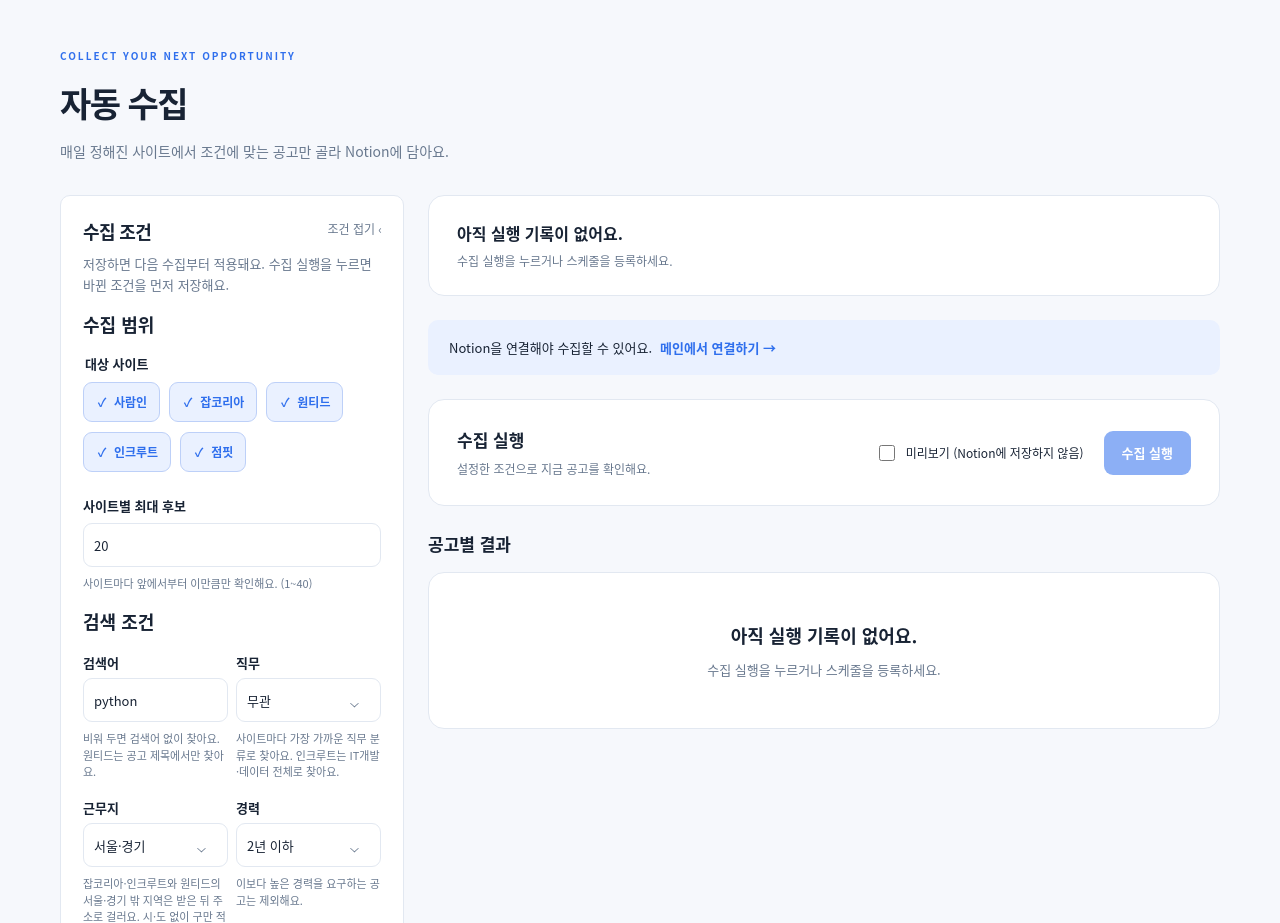
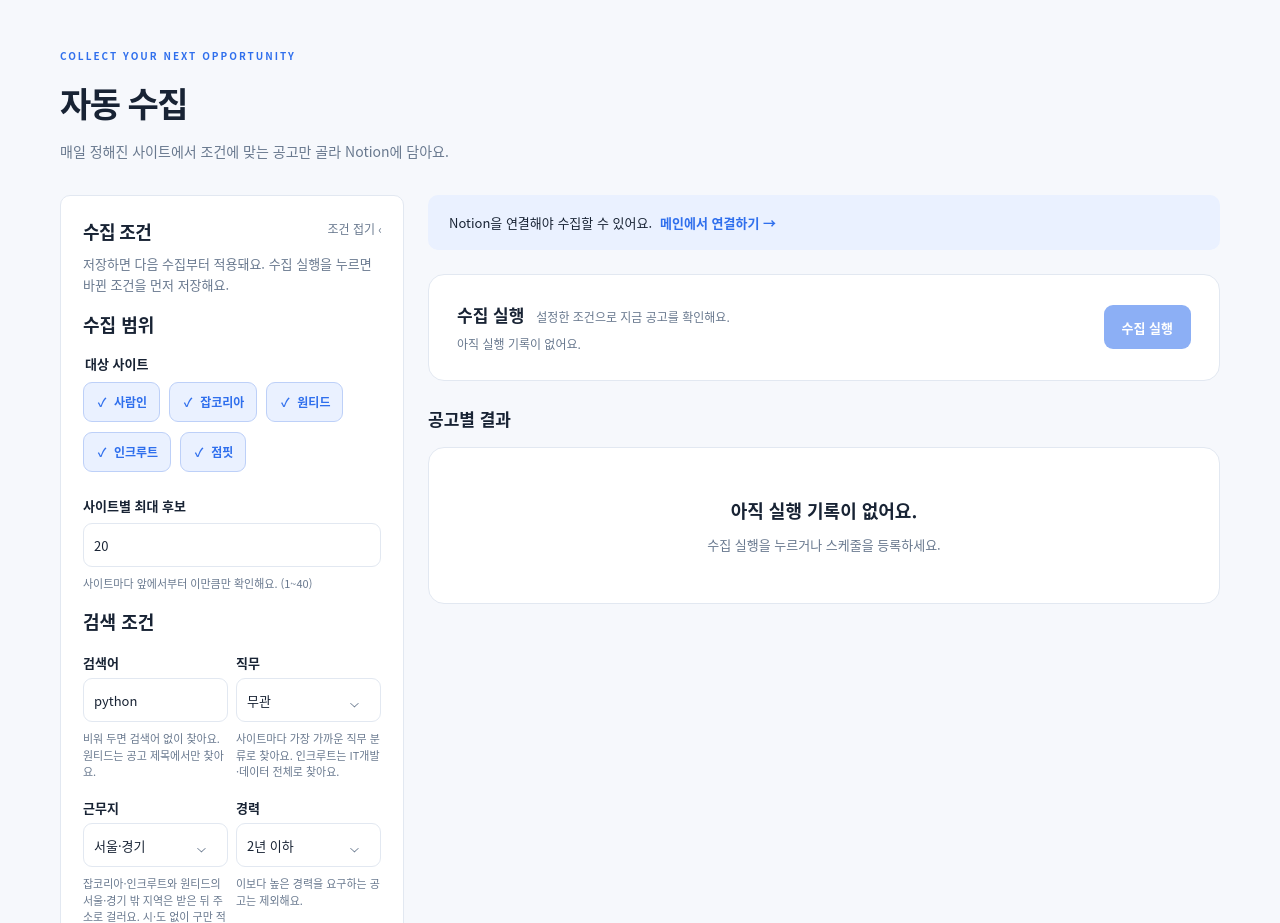
Before and after one commit to khangte/jobdama, a FastAPI app: page /collect in a window 1280 px wide. Shown: the part 88-1011 px from the top of the page. Run offline with FastAPI, Linux system fonts and the light colour scheme.

Commit message:
feat(collect): 마지막 실행 정보를 수집 실행 상자로 이동
- 마지막 실행 날짜·시간과 결과 건수를 수집 실행 상자 안에 표시
- 안내 문구를 제목 우측 같은 줄에 배치 (12px, 기존 색 유지)
- 데스크톱에서 실행방식·완료 시각 줄과 미리보기 상자 숨김 (모바일 표시 유지)
- 사이트별 집계 표 칸 높이 축소 (패딩 6px 14px)
- 사이트별 집계 표 후보~실패 열 너비 통일 (table-layout:fixed, 14%)
- 데스크톱 한정, 모바일 화면 변경 없음

Co-Authored-By: Claude Sonnet 5.5 <noreply@anthropic.com>

```diff
--- a/app/static/style.css
+++ b/app/static/style.css
@@ -36,7 +36,7 @@ a.brand{color:inherit;text-decoration:none}.composer{margin-bottom:28px}.results
 .run-controls{display:flex;align-items:center;gap:20px}.preview-check{display:flex;align-items:center;gap:8px;font-size:12px;white-space:nowrap}.preview-check input{accent-color:var(--blue);width:16px;height:16px}
 .run-panel button{white-space:nowrap}.run-panel button:disabled{opacity:.55;background:var(--blue);cursor:not-allowed}
 .notice{padding:17px 21px;background:var(--run-bg);border-radius:10px;color:var(--text);font-size:13px}.notice a{font-weight:700;margin-left:8px}
-.collect-summary{padding:26px 28px}.section-title{margin-bottom:16px}.summary-table{width:100%;border-collapse:collapse;text-align:left;font-size:12px}.summary-table th{color:var(--muted);font-weight:600;background:var(--bg)}.summary-table th,.summary-table td{padding:12px 14px;border-bottom:1px solid var(--border)}.summary-table th:first-child,.summary-table td:first-child{padding-left:16px}.summary-table tr:last-child td{border-bottom:0}.summary-table .site-error{color:var(--bad);font-size:11px;padding:3px 16px 12px}.summary-table .total{font-weight:700;background:#fbfdff}.summary-cards{display:none}
+.collect-summary{padding:26px 28px}.section-title{margin-bottom:16px}.summary-table{width:100%;border-collapse:collapse;text-align:left;font-size:12px}.summary-table th{color:var(--muted);font-weight:600;background:var(--bg)}.summary-table th,.summary-table td{padding:6px 14px;border-bottom:1px solid var(--border)}.summary-table th:first-child,.summary-table td:first-child{padding-left:16px}.summary-table tr:last-child td{border-bottom:0}.summary-table .site-error{color:var(--bad);font-size:11px;padding:3px 16px 12px}.summary-table .total{font-weight:700;background:#fbfdff}.summary-cards{display:none}
 .collect-results .results-heading{margin:0 0 14px}.filter-list{display:flex;flex-wrap:wrap;gap:6px;margin-bottom:15px}.filter-list a{padding:7px 11px;background:white;border:1px solid var(--border);border-radius:8px;color:var(--muted);font-size:12px}.filter-list a:hover{text-decoration:none}.filter-list a.selected{background:var(--run-bg);color:var(--blue);border-color:#bcd0fa;font-weight:700}
 .collect-results .jobs{list-style:none;margin:0;padding:0}
 .badge.skipped{color:var(--info);background:var(--info-bg)}.badge.preview{color:var(--blue);background:var(--run-bg)}
@@ -67,8 +67,15 @@ select,textarea{font:inherit}select:focus-visible,textarea:focus-visible{outline
 @media(max-width:600px){.settings-form{margin-top:24px;gap:18px}.settings-intro h2{font-size:20px}.settings-lead{font-size:12px}.settings-panel{padding:23px 19px;gap:20px}.settings-panel h3,.words-details summary{font-size:16px}.sites-panel{gap:16px}.site-row{gap:18px}.settings-panel .site-field legend{margin-bottom:8px}.search-panel{padding-bottom:36px}.search-grid,.words-grid{grid-template-columns:1fr;gap:23px}.search-grid{grid-auto-rows:minmax(133px,auto)}.words-details[open] summary{margin-bottom:20px}.words-counts{display:block;margin:6px 0 0}.settings-panel .field textarea{height:94px;min-height:94px;font-size:11px}.words-grid .field-hint{font-size:10px}.words-grid{gap:18px}.settings-actions{display:grid;grid-template-columns:minmax(0,1fr)}.settings-actions button{width:100%;order:initial!important}.status-copy{order:initial!important}}
 @media(max-width:340px){.site-chip{padding:8px 10px}}
 
-.collect-desktop-copy,.collect-pagination,.collect-settings-toggle{display:none}
+.collect-desktop-copy,.collect-pagination,.collect-settings-toggle,.run-status{display:none}
 @media(min-width:1100px){
+  .summary-table{table-layout:fixed}
+  .summary-table th:not(:first-child){width:14%}
+  .collect-status-narrow{display:none}
+  .run-details,.run-status .preview,.run-controls .preview-check{display:none}
+  .run-heading{display:flex;align-items:baseline;gap:12px;flex-wrap:wrap}
+  .run-heading p{margin:0}
+  .run-status{display:block}
   .collect-layout{display:grid;grid-template-columns:344px minmax(0,1fr);gap:24px;align-items:start;margin-top:32px}
   .collect-layout:has(.collect-settings.collapsed){grid-template-columns:48px minmax(0,1fr)}
   .collect-settings{position:relative;min-width:0;padding:22px;background:var(--panel);border:1px solid var(--border);border-radius:10px}
--- a/app/templates/_collect.html
+++ b/app/templates/_collect.html
@@ -1,5 +1,5 @@
 <div id="collect" class="collect-stack" data-collect-status="{{ status }}" data-collect-run="{{ run.started_at if run else '' }}" hx-get="/collect/results?status={{ status }}" hx-trigger="{% if running %}every 2s, {% endif %}collect-started from:body" hx-swap="outerHTML">
-  <section class="panel collect-status" aria-label="수집 상태">
+  <section class="panel collect-status collect-status-narrow" aria-label="수집 상태">
     <div>
       {% if running %}<strong>수집 중이에요</strong><p>사이트를 하나씩 확인하고 있어요. 지금까지 {{ counts.all }}건을 처리했어요.</p>
       {% elif run %}<strong>마지막 실행 {{ run.started_at[:16].replace('T', ' ') }}</strong><p>실행 방식 {{ '화면' if run.trigger == 'screen' else '스케줄' }}{% if run.finished_at %} · 완료 {{ run.finished_at[11:16] }}{% endif %}{% if run.error %} · 실행 오류: {{ run.error }}{% endif %}</p>
@@ -9,7 +9,15 @@
   </section>
   {% if not notion_ready %}<section class="notice" role="status">Notion을 연결해야 수집할 수 있어요.<a href="/">메인에서 연결하기 →</a></section>{% endif %}
   <section class="panel run-panel" aria-label="수집 실행">
-    <div><h2>수집 실행</h2><p><span class="collect-narrow-copy">위 조건으로</span><span class="collect-desktop-copy">설정한 조건으로</span> 지금 공고를 확인해요.</p></div>
+    <div class="run-info">
+      <div class="run-heading"><h2>수집 실행</h2><p><span class="collect-narrow-copy">위 조건으로</span><span class="collect-desktop-copy">설정한 조건으로</span> 지금 공고를 확인해요.</p></div>
+      <div class="run-status" aria-label="수집 상태">
+        {% if running %}<p>수집 중이에요 · 지금까지 {{ counts.all }}건을 처리했어요.</p>
+        {% elif run %}<p>마지막 실행 {{ run.started_at[:16].replace('T', ' ') }} · 전체 {{ counts.all }}건 · 저장 {{ counts.saved }}건 · 제외 {{ counts.skipped }}건</p><p class="run-details">실행 방식 {{ '화면' if run.trigger == 'screen' else '스케줄' }}{% if run.finished_at %} · 완료 {{ run.finished_at[11:16] }}{% endif %}</p>{% if run.error %}<p>실행 오류: {{ run.error }}</p>{% endif %}
+        {% else %}<p>아직 실행 기록이 없어요.</p>{% endif %}
+        {% if running %}<span class="state-chip">진행 중</span>{% endif %}{% if run and run.dry_run %}<span class="state-chip preview">미리보기</span>{% endif %}
+      </div>
+    </div>
     <form id="collect-form" class="run-controls">
       <label class="preview-check"><input type="checkbox" name="dry_run"{% if running %} disabled{% if run and run.dry_run %} checked{% endif %}{% endif %}>미리보기 (Notion에 저장하지 않음)</label>
       <button class="primary" type="submit" id="collect-run"{% if running or not notion_ready %} disabled{% endif %}>수집 실행</button>
```
